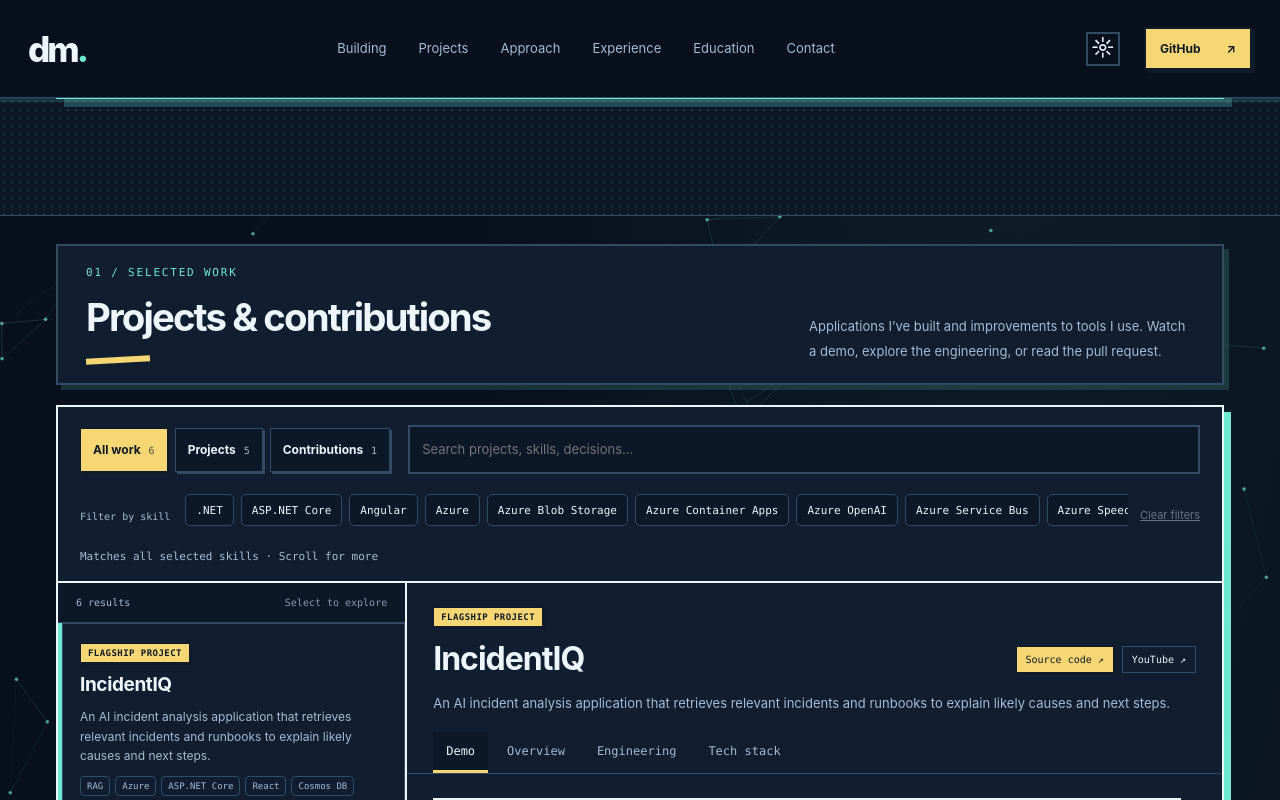
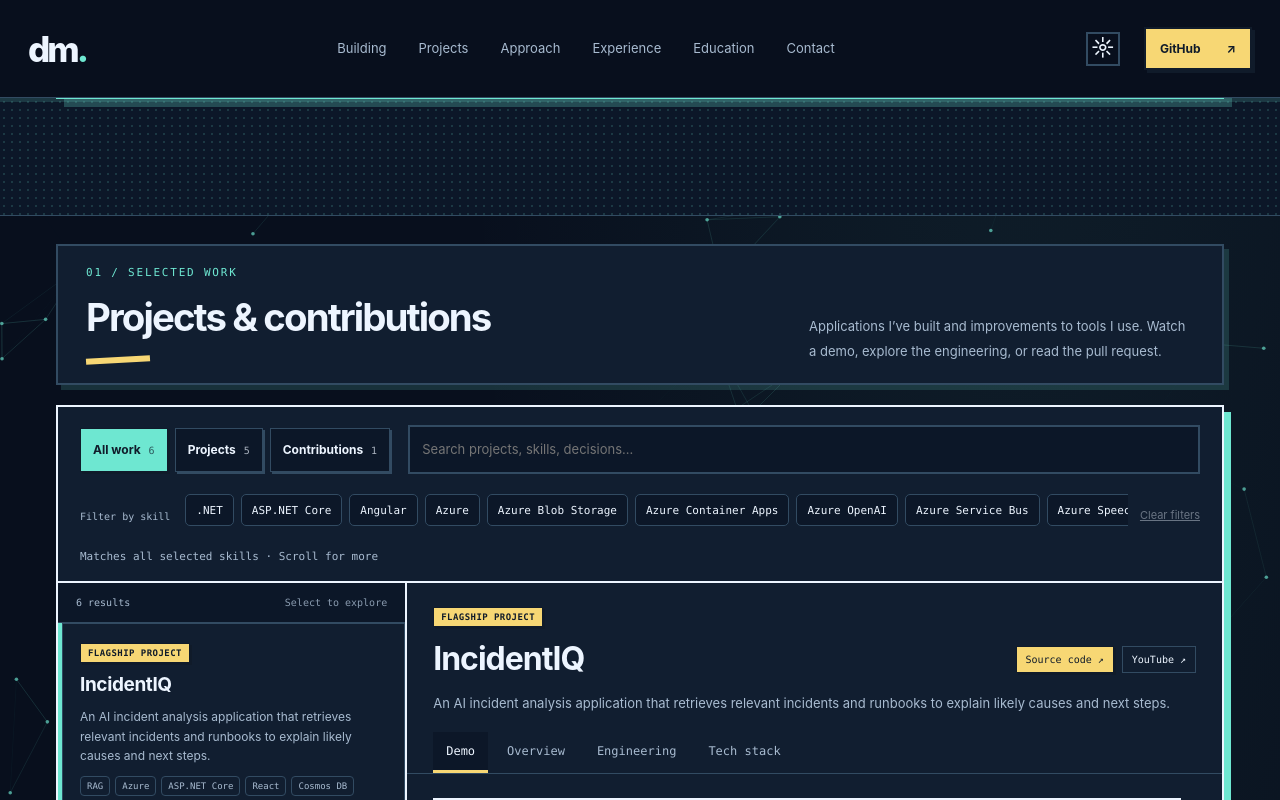
Before and after one commit to danielmusselwhite/DanielMusselwhitePortfolio, a React (Vite) app: page / in a window 1280 px wide. In both pictures the pointer is over the button 123 px from the left and 1742 px from the top of the page. Shown: the part 1293-2093 px from the top of the page. Built offline with nearby package versions, Linux system fonts and the light colour scheme; grey boxes are pictures that could not be loaded.

Commit message:
chore: update button hover colour

```diff
--- a/src/Components/Projects/ProjectBrowser.css
+++ b/src/Components/Projects/ProjectBrowser.css
@@ -10,7 +10,7 @@
 .work-kind button { background: var(--surface-alt); color: var(--text); padding: 10px 12px; border: 1px solid var(--border); box-shadow: 2px 2px 0 var(--border); font-size: 12px; font-weight: 700; min-height: 44px; transition: background .15s, color .15s; }
 .work-kind button span { font: 10px var(--mono); margin-left: 5px; opacity: .7; }
 .work-kind button[aria-pressed="true"] { background: var(--yellow); color: var(--ink); border-color: var(--ink); box-shadow: 2px 2px 0 var(--ink); }
-.work-kind button:hover { background: --accent; color: var(--ink); border-color: var(--ink); }
+.work-kind button:hover { background: var(--accent); color: var(--ink); border-color: var(--ink); }
 .work-search { flex: 1; min-width: 0; }
 .work-search input { width: 100%; padding: 12px; border: 2px solid var(--border); border-radius: 0; color: var(--text); background: var(--surface-alt); font-size: 13px; min-height: 44px; }
 .work-filter-row { display: grid; grid-template-columns: auto minmax(0, 1fr) auto; align-items: center; gap: 12px; margin-top: 16px; }
```
